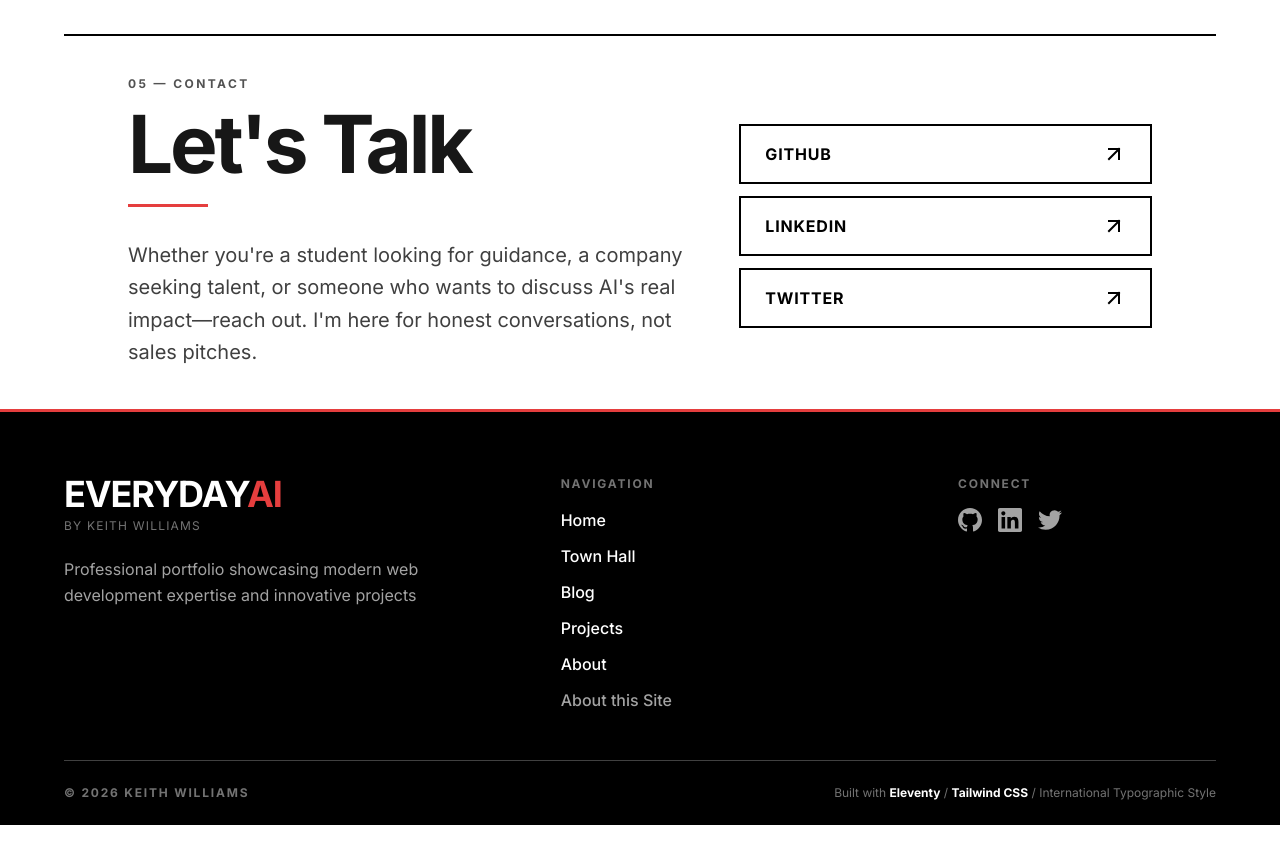
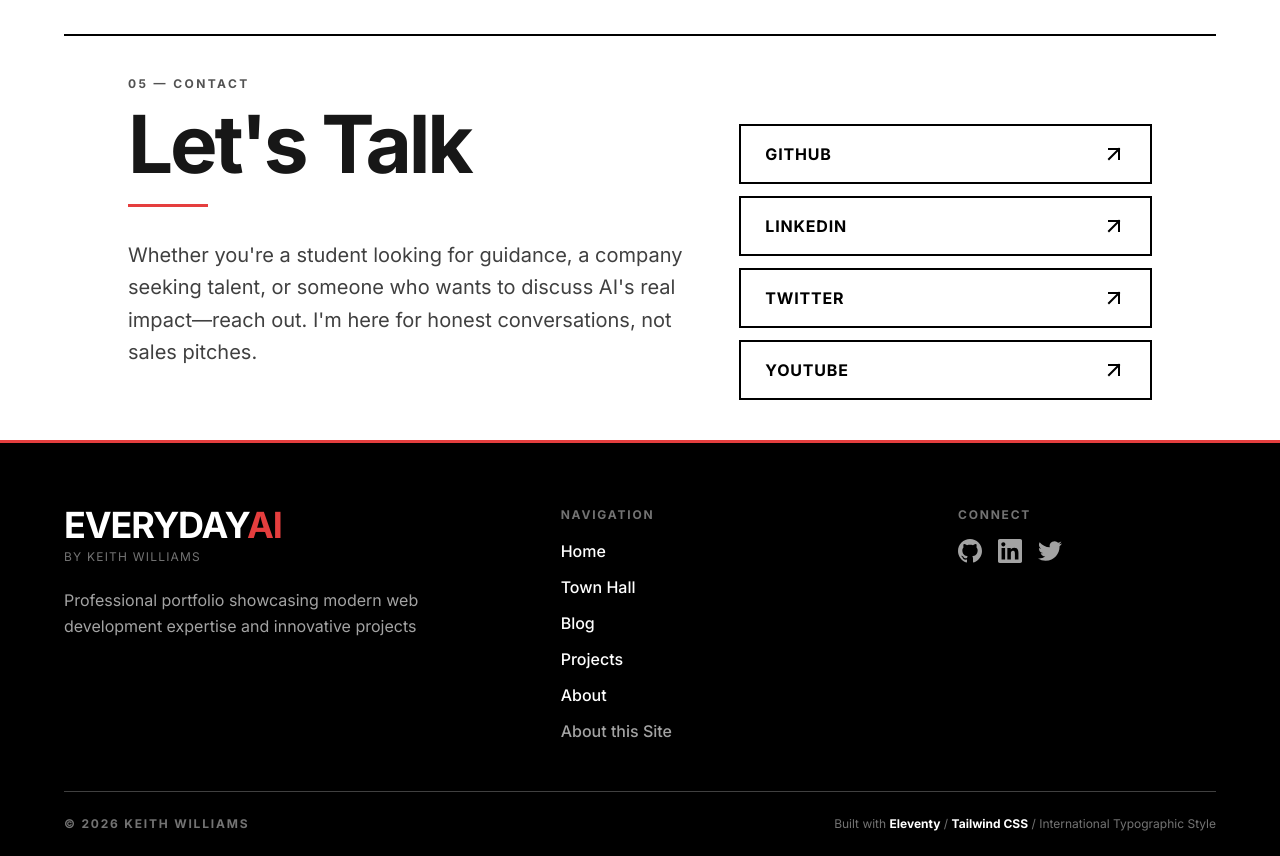
Before and after one commit to kaw393939/eaikw, an Eleventy site: page src/about.njk in a window 1280 px wide. Shown: the part 2480-3336 px from the top of the page. Before the commit the page ends 3305 px from the top, so only its background shows below. Built offline with nearby package versions, Linux system fonts and the light colour scheme; Eleventy itself is replaced by a stand-in of ours; files that its build step writes are made by us from their sources.

Commit message:
feat: Update social media profiles - LinkedIn, Twitter, YouTube
- Updated LinkedIn: https://www.linkedin.com/in/keithwilliams5/
- Updated Twitter: @everydayaikw
- Added YouTube: https://www.youtube.com/@EAIKW
- Updated Person schema with all social profiles
- Added YouTube icon to footer and about page

```diff
--- a/src/_data/site.json
+++ b/src/_data/site.json
@@ -5,7 +5,8 @@
   "url": "https://kaw393939.github.io/218_portfolio",
   "social": {
     "github": "https://github.com/kaw393939",
-    "linkedin": "https://linkedin.com/in/kaw393939",
-    "twitter": "https://twitter.com/kaw393939"
+    "linkedin": "https://www.linkedin.com/in/keithwilliams5/",
+    "twitter": "https://twitter.com/everydayaikw",
+    "youtube": "https://www.youtube.com/@EAIKW"
   }
 }
--- a/src/_includes/layouts/base.njk
+++ b/src/_includes/layouts/base.njk
@@ -79,7 +79,7 @@
           "name": "{{ site.author }}",
           "url": "{{ site.url }}",
           "description": "{{ site.description }}",
-          {% if site.social.linkedin %}"sameAs": ["{{ site.social.linkedin }}"{% if site.social.github %}, "{{ site.social.github }}"{% endif %}{% if site.social.twitter %}, "{{ site.social.twitter }}"{% endif %}],{% endif %}
+          {% if site.social.linkedin %}"sameAs": ["{{ site.social.linkedin }}"{% if site.social.github %}, "{{ site.social.github }}"{% endif %}{% if site.social.twitter %}, "{{ site.social.twitter }}"{% endif %}{% if site.social.youtube %}, "{{ site.social.youtube }}"{% endif %}],{% endif %}
           "jobTitle": "Director of Information Systems & Technology",
           "worksFor": {
             "@type": "EducationalOrganization",
--- a/src/_layouts/base.njk
+++ b/src/_layouts/base.njk
@@ -273,6 +273,18 @@
                                 </svg>
                             </a>
                             {% endif %}
+                            {% if site.social.youtube %}
+                            <a href="{{ site.social.youtube }}"
+                               target="_blank"
+                               rel="noopener noreferrer"
+                               aria-label="YouTube"
+                               style="color: var(--swiss-gray-400); transition: color 0.2s;"
+                               class="hover:text-white">
+                                <svg style="height: 24px; width: 24px;" fill="currentColor" viewBox="0 0 24 24">
+                                    <path d="M23.498 6.186a3.016 3.016 0 0 0-2.122-2.136C19.505 3.545 12 3.545 12 3.545s-7.505 0-9.377.505A3.017 3.017 0 0 0 .502 6.186C0 8.07 0 12 0 12s0 3.93.502 5.814a3.016 3.016 0 0 0 2.122 2.136c1.871.505 9.376.505 9.376.505s7.505 0 9.377-.505a3.015 3.015 0 0 0 2.122-2.136C24 15.93 24 12 24 12s0-3.93-.502-5.814zM9.545 15.568V8.432L15.818 12l-6.273 3.568z"/>
+                                </svg>
+                            </a>
+                            {% endif %}
                         </div>
                         </dd>
                     </dl>
--- a/src/about.njk
+++ b/src/about.njk
@@ -247,6 +247,36 @@ description: Learn more about my background, skills, and experience
               </svg>
             </a>
             {% endif %}
+            {% if site.social.youtube %}
+            <a
+              href="{{ site.social.youtube }}"
+              target="_blank"
+              rel="noopener noreferrer"
+              data-contact-link
+              class="contact-link group"
+              style="
+                display: flex;
+                align-items: center;
+                justify-content: space-between;
+                padding: var(--space-lg) var(--space-xl);
+                border: 2px solid var(--swiss-black);
+                background-color: var(--swiss-white);
+                text-decoration: none;
+                color: var(--swiss-black);
+                font-weight: 700;
+                text-transform: uppercase;
+                letter-spacing: 0.05em;
+                transition: all 0.3s cubic-bezier(0.4, 0, 0.2, 1);
+                position: relative;
+                overflow: hidden;
+              "
+            >
+              <span>YouTube</span>
+              <svg width="24" height="24" viewBox="0 0 24 24" fill="none" stroke="currentColor" stroke-width="2" style="transition: transform 0.3s ease;">
+                <path d="M7 17L17 7M17 7H7M17 7V17" stroke-linecap="square"/>
+              </svg>
+            </a>
+            {% endif %}
           </div>
         </div>
       </div>
```
